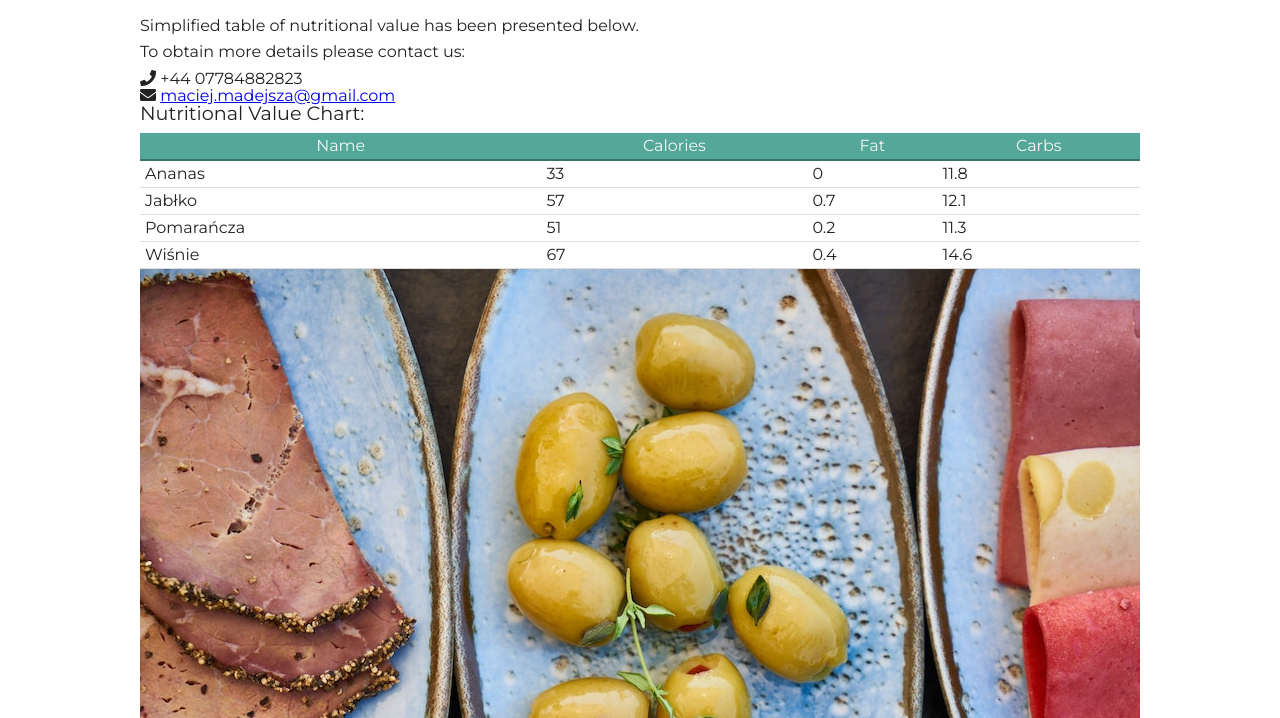
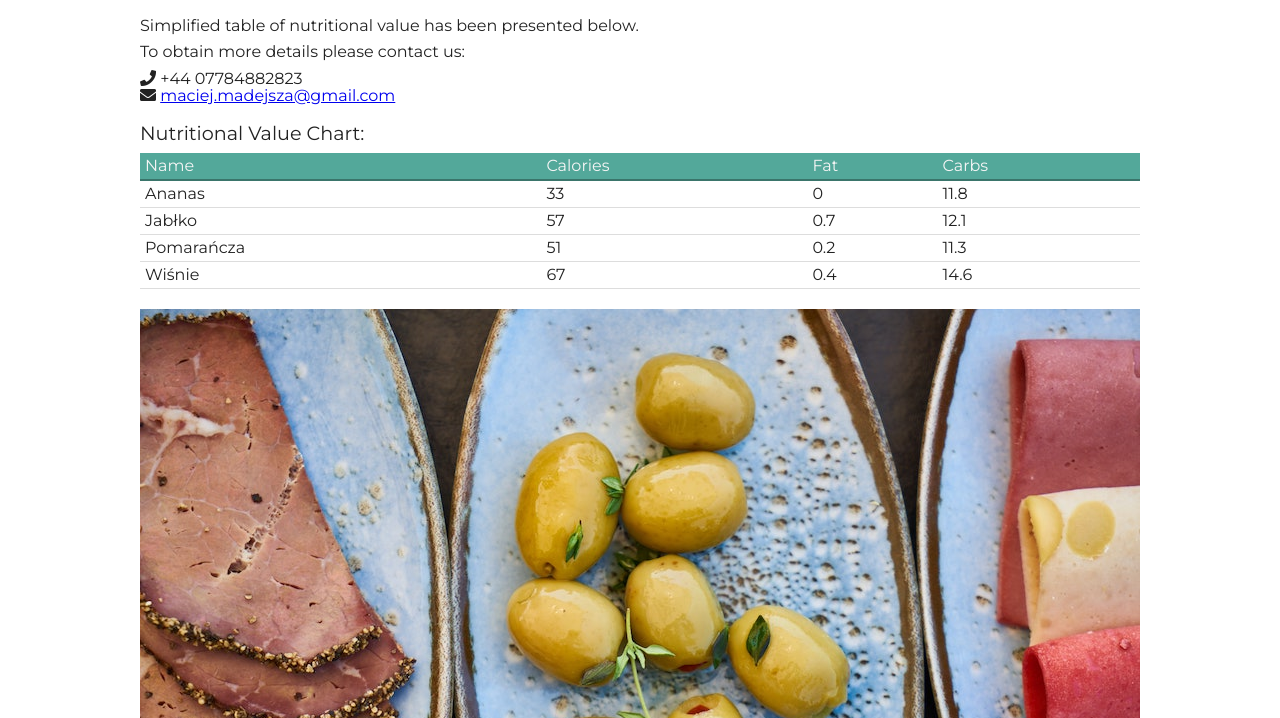
Before and after one commit to MMadejsza/JS_Basic_RWD, a plain HTML site: page index.html in a window 1280 px wide. Shown: the part 82-800 px from the top of the page. Drawn offline with Linux system fonts and the light colour scheme.

Commit message:
Cosmetic changes

```diff
--- a/scss/_base.scss
+++ b/scss/_base.scss
@@ -6,3 +6,10 @@
 img {
 	max-width: 100%;
 }
+
+.app--images {
+	margin: $main-spacing 0;
+}
+.app--description {
+	margin-bottom: $main-spacing;
+}
--- a/scss/_table.scss
+++ b/scss/_table.scss
@@ -10,6 +10,7 @@ table {
 	}
 	th,
 	td {
+		text-align: left;
 		padding: calc($main-spacing / 4);
 	}
 }
```
Also changed, not shown: css/style.css, 1 other file.
